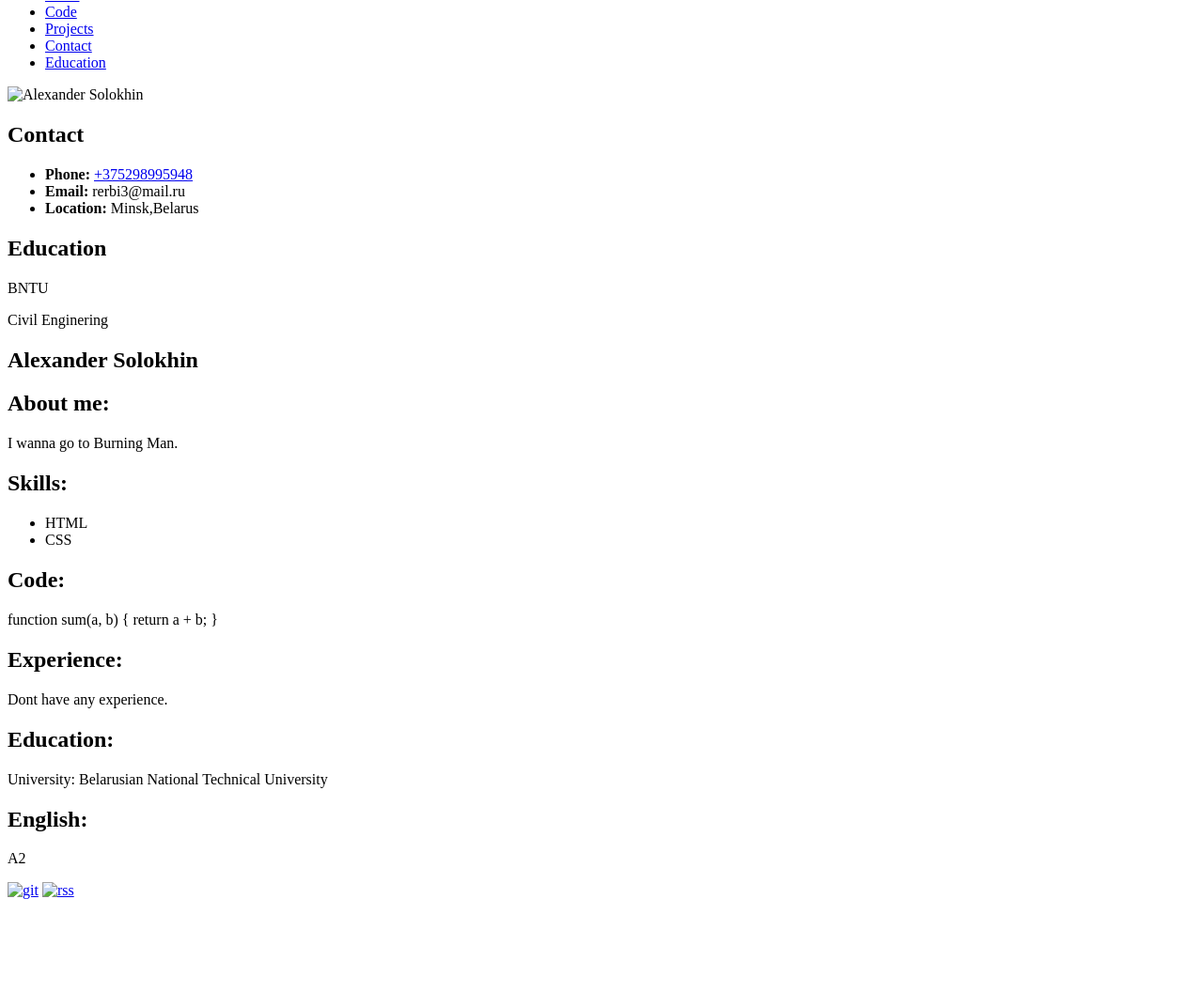
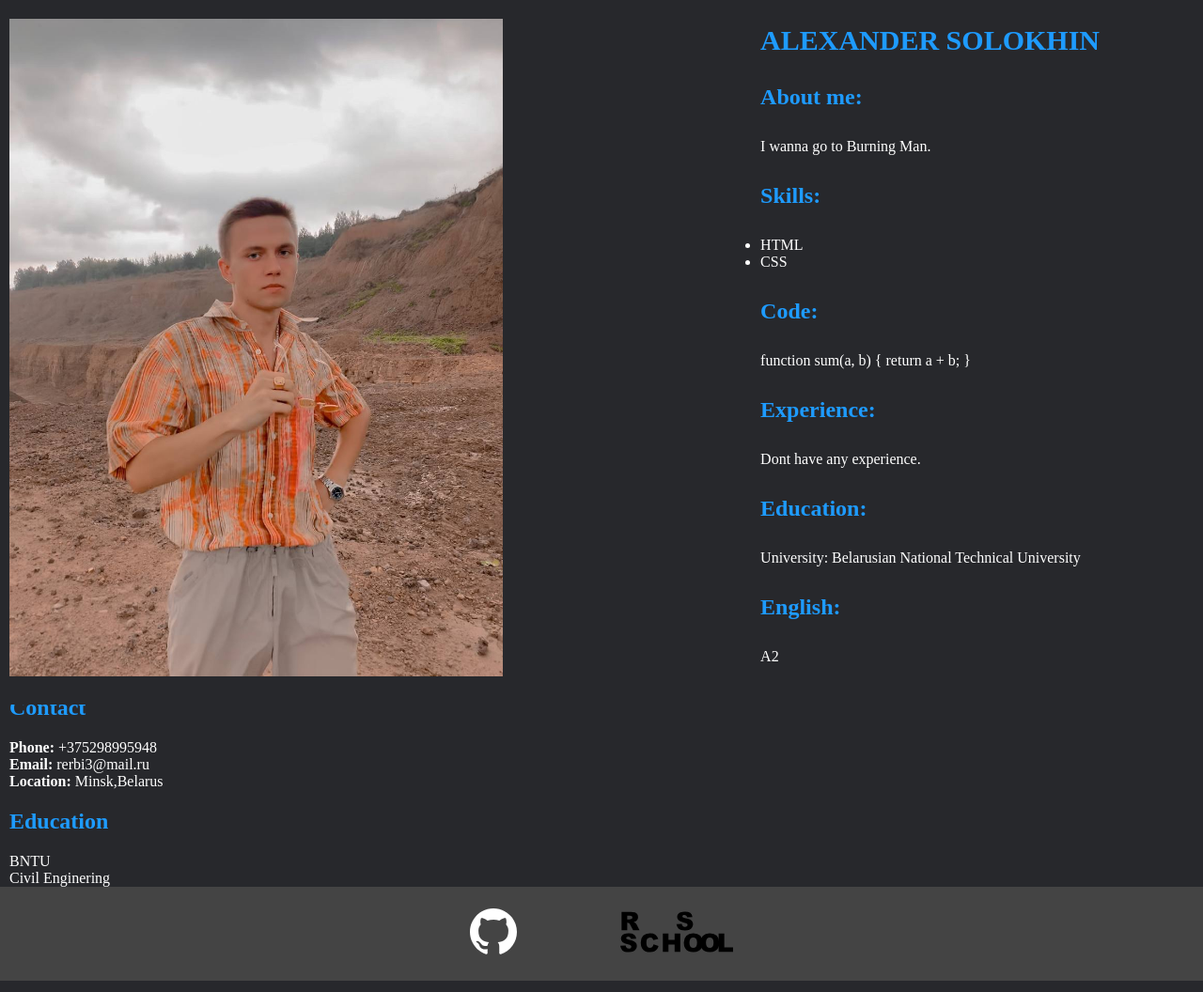
Before and after one commit to Cauuka/rsschool-cv, a plain HTML site: page index.html in a window 1280 px wide. Shown: the part 48-1104 px from the top of the page at 94% size. Before the commit the page ends 1013 px from the top, so only its background shows below. Drawn offline with Linux system fonts and the light colour scheme; the site is published under a folder, as on GitHub Pages, so addresses that start at the root find nothing.

Commit message:
fix: fix pathes for styles & img

```diff
--- a/index.html
+++ b/index.html
@@ -5,7 +5,7 @@
     <meta http-equiv="X-UA-Compatible" content="IE=edge">
     <meta name="viewport" content="width=device-width, initial-scale=1.0">
     <title>Alexander Solokhin</title>
-    <link rel="stylesheet" href="/style.css">
+    <link rel="stylesheet" href="style.css">
 </head>
 <body>
     <header class="header">
@@ -22,7 +22,7 @@
     </header>
     <main class="main">
         <section class="section1">
-            <div class="photo"><img class="photo" src="/img/8BaTS15hFyMOtmBjw5upA46s0sWv8t0UdST_6RdLgU3Ajn_ClAJwqoNzY5-YKZkGSN-npAVhsJu-t9QqyHTQSWyc.jpg" alt="Alexander Solokhin"></div>
+            <div class="photo"><img class="photo" src="./img/8BaTS15hFyMOtmBjw5upA46s0sWv8t0UdST_6RdLgU3Ajn_ClAJwqoNzY5-YKZkGSN-npAVhsJu-t9QqyHTQSWyc.jpg" alt="Alexander Solokhin"></div>
 <h2 class="h">Contact</h2>
 <ul>
     <li>
@@ -59,8 +59,8 @@
     </main>
     <footer class="footer">
 
-        <a href="https://github.com/Cauuka"><img class="footer_git" src="/img/github-logo.svg" alt="git"></a>
-        <a href="https://rs.school/js/"><img class="footer_rss" src="/img/rs_school.svg" alt="rss"></a>
+        <a href="https://github.com/Cauuka"><img class="footer_git" src="./img/github-logo.svg" alt="git"></a>
+        <a href="https://rs.school/js/"><img class="footer_rss" src="./img/rs_school.svg" alt="rss"></a>
     </footer>
 </body>
 </html>
```
